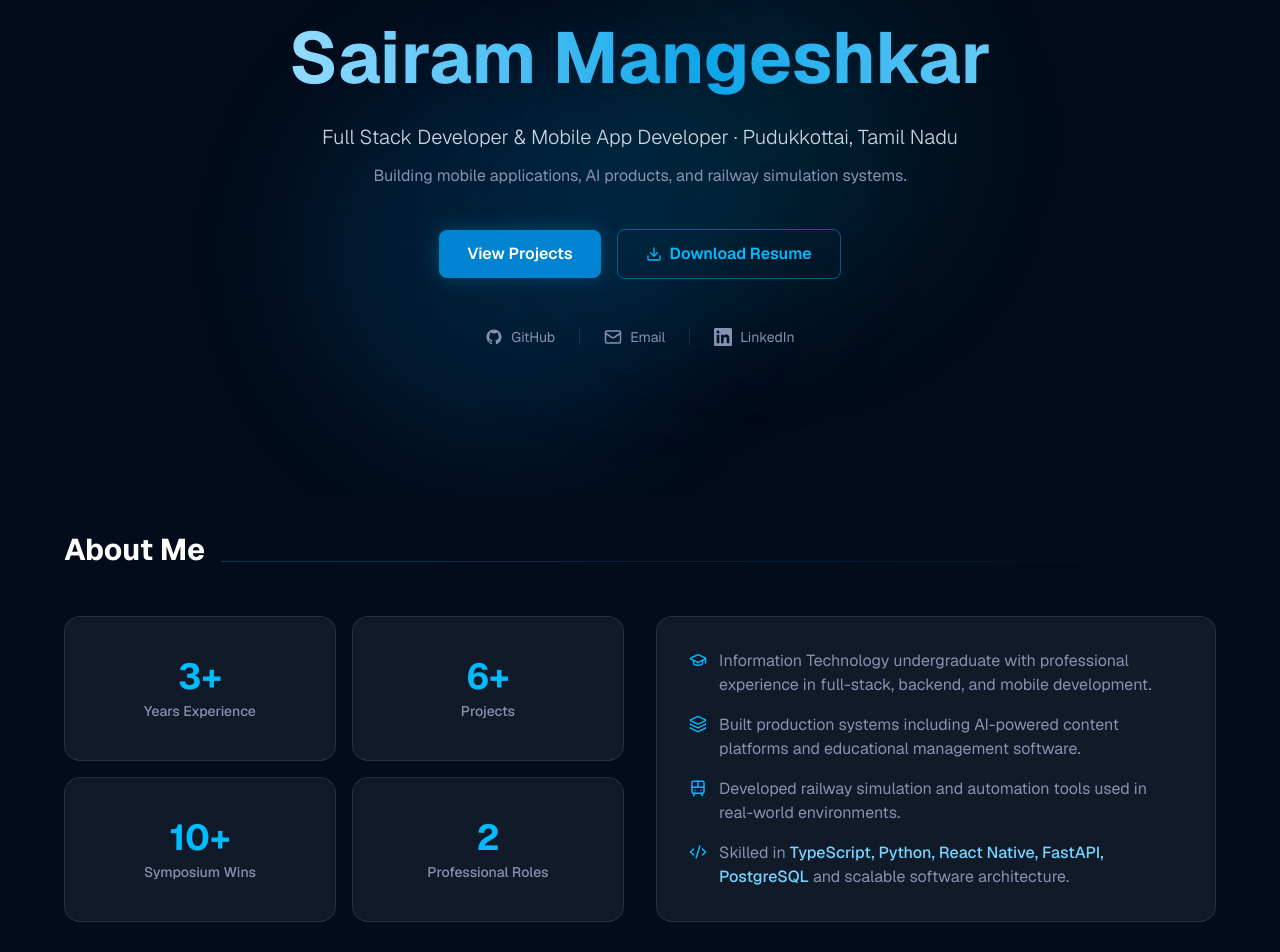
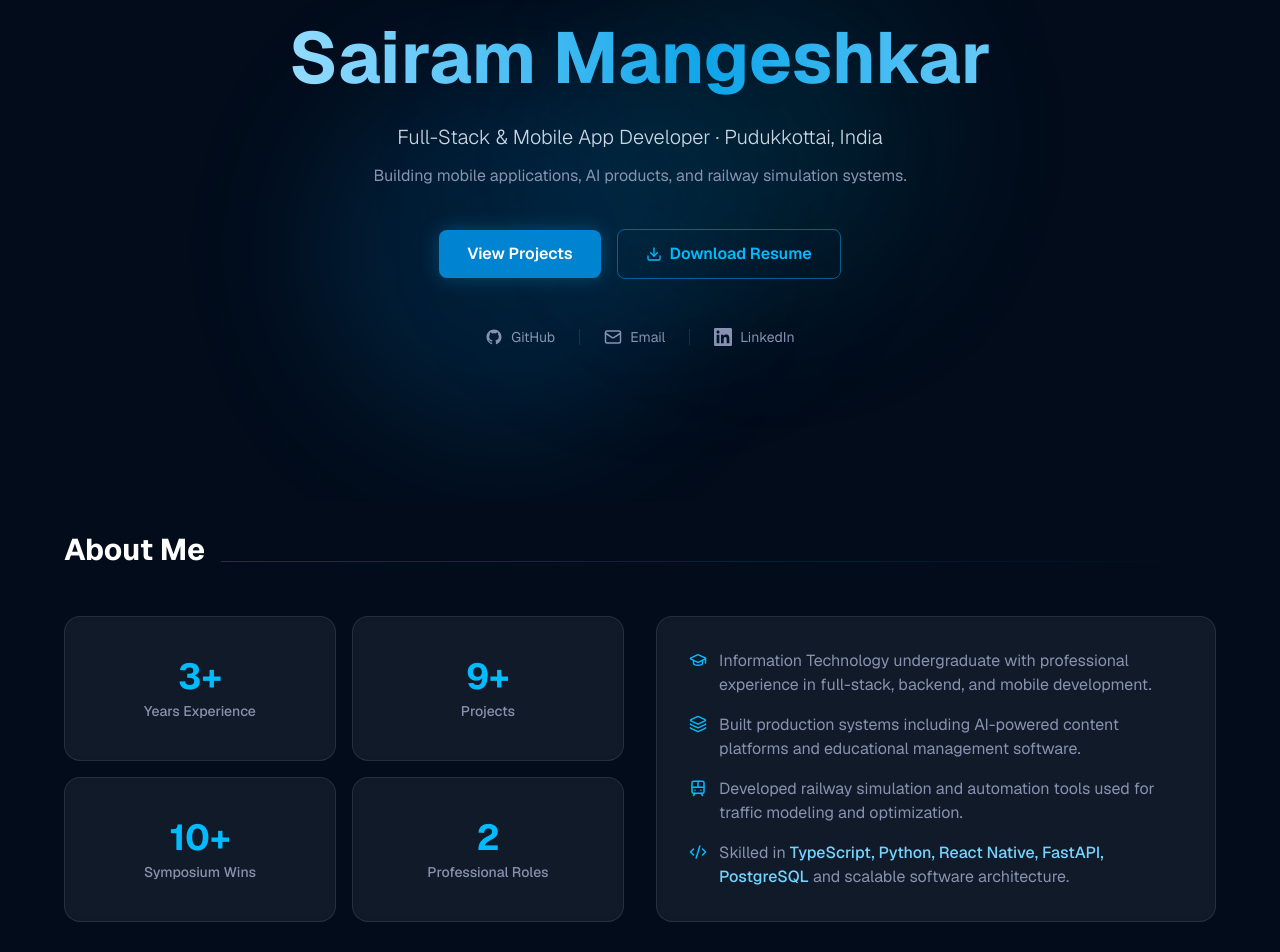
Before and after one commit to sairam4123/portfolio, a Next.js app: page / in a window 1280 px wide. Shown: the part 180-1132 px from the top of the page. Built offline with nearby package versions, Linux system fonts and the light colour scheme.

Commit message:
feat: update About and Hero components with improved statistics and location details

```diff
--- a/src/components/About.tsx
+++ b/src/components/About.tsx
@@ -4,7 +4,7 @@ import { GlowCard } from "@/components/GlowCard";
 
 const stats = [
   { value: "3+", label: "Years Experience" },
-  { value: "6+", label: "Projects" },
+  { value: "9+", label: "Projects" },
   { value: "10+", label: "Symposium Wins" },
   { value: "2", label: "Professional Roles" },
 ];
@@ -20,7 +20,7 @@ const points = [
   },
   {
     icon: Train,
-    text: "Developed railway simulation and automation tools used in real-world environments.",
+    text: "Developed railway simulation and automation tools used for traffic modeling and optimization.",
   },
   {
     icon: Code2,
--- a/src/components/Hero.tsx
+++ b/src/components/Hero.tsx
@@ -1,7 +1,7 @@
 "use client";
 
 import { motion } from "framer-motion";
-import { Mail, ArrowDown, MapPin, Download } from "lucide-react";
+import { Mail, Download } from "lucide-react";
 import { GitHubIcon, LinkedInIcon } from "@/components/BrandIcons";
 
 const ease = [0.22, 1, 0.36, 1] as const;
@@ -69,8 +69,7 @@ export default function Hero() {
           {...fadeUp(0.4)}
           className="text-sm md:text-xl text-slate-300 font-light mb-3 max-w-2xl mx-auto flex items-center justify-center gap-2 flex-wrap"
         >
-          Full Stack Developer &amp; Mobile App Developer &middot; Pudukkottai,
-          Tamil Nadu
+          Full-Stack &amp; Mobile App Developer &middot; Pudukkottai, India
         </motion.h2>
 
         <motion.p
```
